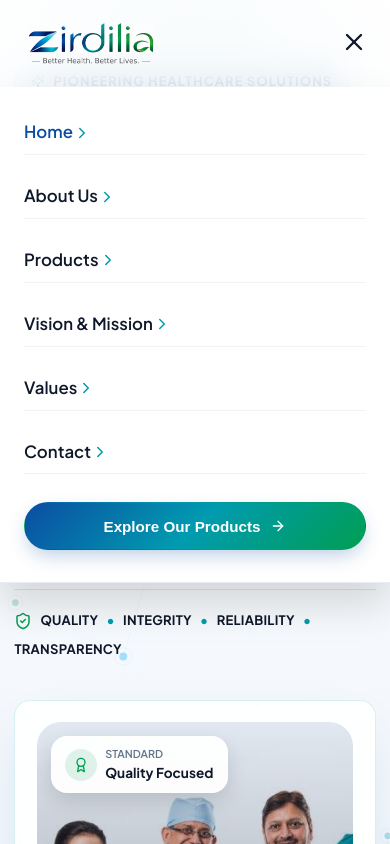
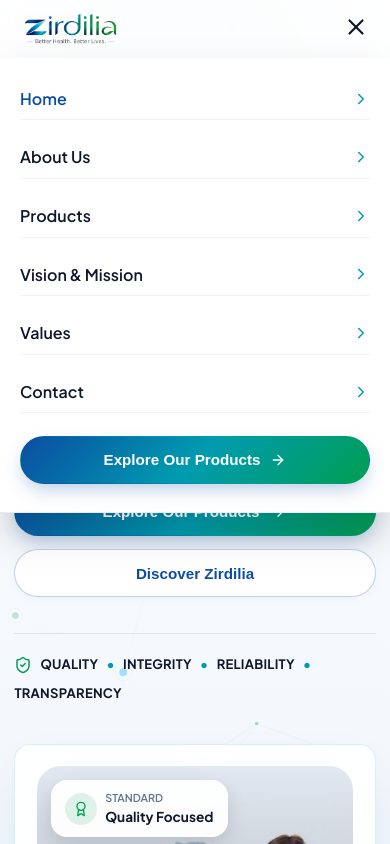
Before and after one commit to abhinavcj/zirdilla, a React (Vite) app: page / in a window 390 px wide. Both pictures are taken after a click on the button 353 px from the left and 43 px from the top of the page. Shown: the top 844 px of the page. Built offline with nearby package versions, Linux system fonts and the light colour scheme.

Commit message:
Fix hero section mobile header clearance for Pioneering Healthcare Solutions badge

```diff
--- a/src/components/Navbar.jsx
+++ b/src/components/Navbar.jsx
@@ -8,7 +8,7 @@ export default function Navbar({ onOpenProductsModal }) {
 
   useEffect(() => {
     const handleScroll = () => {
-      if (window.scrollY > 30) {
+      if (window.scrollY > 20) {
         setScrolled(true);
       } else {
         setScrolled(false);
@@ -50,7 +50,7 @@ export default function Navbar({ onOpenProductsModal }) {
     const targetId = href.replace('#', '');
     const element = document.getElementById(targetId);
     if (element) {
-      const offsetTop = element.getBoundingClientRect().top + window.pageYOffset - 90;
+      const offsetTop = element.getBoundingClientRect().top + window.pageYOffset - 80;
       window.scrollTo({
         top: offsetTop,
         behavior: 'smooth'
@@ -60,6 +60,7 @@ export default function Navbar({ onOpenProductsModal }) {
 
   return (
     <header
+      className={`main-header ${scrolled ? 'is-scrolled' : ''}`}
       style={{
         position: 'fixed',
         top: 0,
@@ -68,15 +69,15 @@ export default function Navbar({ onOpenProductsModal }) {
         zIndex: 1000,
         transition: 'all 0.35s ease',
         background: scrolled
-          ? 'rgba(255, 255, 255, 0.94)'
-          : 'rgba(255, 255, 255, 0.75)',
+          ? 'rgba(255, 255, 255, 0.95)'
+          : 'rgba(255, 255, 255, 0.82)',
         backdropFilter: 'blur(16px)',
         WebkitBackdropFilter: 'blur(16px)',
         boxShadow: scrolled ? '0 10px 30px -10px rgba(11, 77, 162, 0.12)' : 'none',
         borderBottom: scrolled
           ? '1px solid rgba(11, 77, 162, 0.08)'
           : '1px solid rgba(255, 255, 255, 0.4)',
-        padding: scrolled ? '0.75rem 0' : '1.1rem 0',
+        padding: scrolled ? '0.6rem 0' : '0.9rem 0',
       }}
     >
       <div className="container" style={{ display: 'flex', alignItems: 'center', justifyContent: 'space-between' }}>
@@ -85,8 +86,9 @@ export default function Navbar({ onOpenProductsModal }) {
           <img
             src="/pics/Zirdilia_Logo_New_Tagline_Transparent-1.png"
             alt="Zirdilia Life Science Logo"
+            className="brand-logo"
             style={{
-              height: scrolled ? '44px' : '52px',
+              height: scrolled ? '42px' : '48px',
               width: 'auto',
               transition: 'height 0.3s ease',
               objectFit: 'contain'
@@ -139,13 +141,13 @@ export default function Navbar({ onOpenProductsModal }) {
             onClick={() => {
               const el = document.getElementById('products');
               if (el) {
-                const offsetTop = el.getBoundingClientRect().top + window.pageYOffset - 90;
+                const offsetTop = el.getBoundingClientRect().top + window.pageYOffset - 80;
                 window.scrollTo({ top: offsetTop, behavior: 'smooth' });
               }
               if (onOpenProductsModal) onOpenProductsModal();
             }}
             className="btn btn-primary"
-            style={{ padding: '0.7rem 1.4rem', fontSize: '0.9rem' }}
+            style={{ padding: '0.65rem 1.35rem', fontSize: '0.875rem' }}
           >
             Explore Our Products
             <ArrowRight size={16} />
@@ -162,11 +164,11 @@ export default function Navbar({ onOpenProductsModal }) {
             background: 'none',
             border: 'none',
             cursor: 'pointer',
-            padding: '0.5rem',
+            padding: '0.4rem',
             color: 'var(--text-main)',
           }}
         >
-          {mobileMenuOpen ? <X size={28} /> : <Menu size={28} />}
+          {mobileMenuOpen ? <X size={26} /> : <Menu size={26} />}
         </button>
       </div>
 
@@ -181,10 +183,10 @@ export default function Navbar({ onOpenProductsModal }) {
             background: '#FFFFFF',
             boxShadow: '0 20px 40px rgba(0, 0, 0, 0.15)',
             borderBottom: '1px solid rgba(11, 77, 162, 0.1)',
-            padding: '1.5rem 1.5rem 2rem 1.5rem',
+            padding: '1.25rem 1.25rem 1.75rem 1.25rem',
             display: 'flex',
             flexDirection: 'column',
-            gap: '1.25rem',
+            gap: '1rem',
             animation: 'slideUp 0.3s ease forwards',
           }}
         >
@@ -195,12 +197,12 @@ export default function Navbar({ onOpenProductsModal }) {
               onClick={(e) => handleNavClick(e, link.href)}
               style={{
                 textDecoration: 'none',
-                fontSize: '1.05rem',
+                fontSize: '1rem',
                 fontWeight: '600',
                 color: activeSection === link.id ? 'var(--color-primary-blue)' : 'var(--text-main)',
                 display: 'flex',
                 alignItems: 'center',
-                justify: 'space-between',
+                justifyContent: 'space-between',
                 padding: '0.5rem 0',
                 borderBottom: '1px solid rgba(0,0,0,0.05)',
               }}
@@ -215,13 +217,13 @@ export default function Navbar({ onOpenProductsModal }) {
               setMobileMenuOpen(false);
               const el = document.getElementById('products');
               if (el) {
-                const offsetTop = el.getBoundingClientRect().top + window.pageYOffset - 90;
+                const offsetTop = el.getBoundingClientRect().top + window.pageYOffset - 80;
                 window.scrollTo({ top: offsetTop, behavior: 'smooth' });
               }
               if (onOpenProductsModal) onOpenProductsModal();
             }}
             className="btn btn-primary"
-            style={{ width: '100%', marginTop: '0.5rem' }}
+            style={{ width: '100%', marginTop: '0.4rem' }}
           >
             Explore Our Products
             <ArrowRight size={16} />
@@ -234,6 +236,8 @@ export default function Navbar({ onOpenProductsModal }) {
         @media (max-width: 991px) {
           .desktop-nav { display: none !important; }
           .mobile-toggle { display: block !important; }
+          .main-header { padding: 0.5rem 0 !important; }
+          .brand-logo { height: 38px !important; }
         }
       `}</style>
     </header>
--- a/src/index.css
+++ b/src/index.css
@@ -198,6 +198,12 @@ input, select, textarea {
   font-size: 16px !important;
 }
 
+/* Section Specific Overrides */
+#hero {
+  padding-top: 8rem !important;
+  padding-bottom: 4rem !important;
+}
+
 /* Keyframe Animations */
 @keyframes fadeIn {
   from { opacity: 0; }
@@ -231,6 +237,11 @@ input, select, textarea {
     padding: 4rem 0 !important;
   }
 
+  #hero {
+    padding-top: 7rem !important;
+    padding-bottom: 3.5rem !important;
+  }
+
   .timeline-connector {
     display: none !important;
   }
@@ -246,6 +257,11 @@ input, select, textarea {
     padding: 0 0.9rem;
   }
 
+  #hero {
+    padding-top: 6.75rem !important;
+    padding-bottom: 3rem !important;
+  }
+
   .glass-card {
     padding: 1.35rem !important;
     border-radius: var(--radius-md) !important;
```
